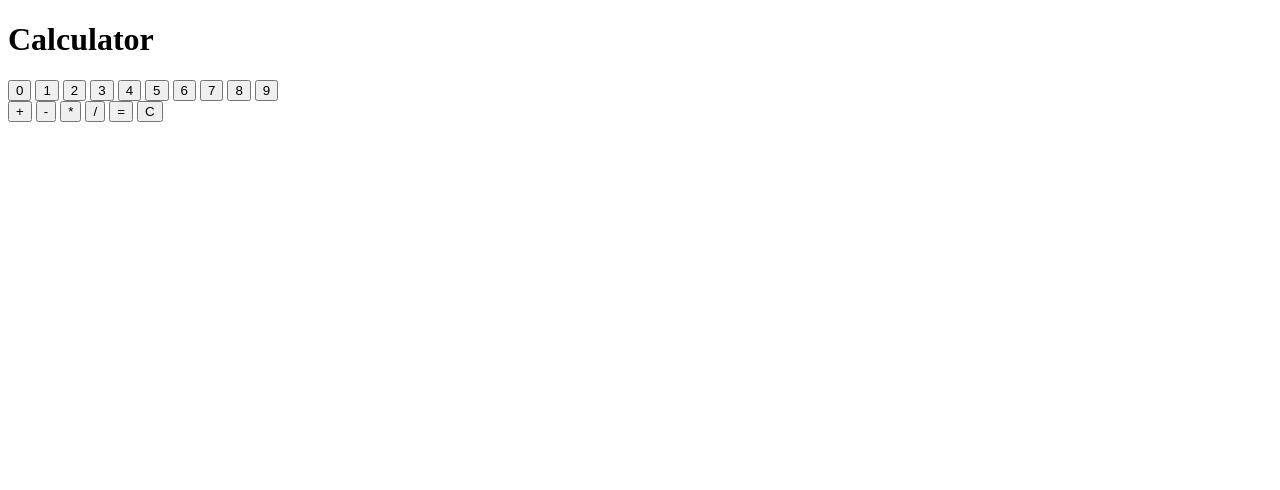
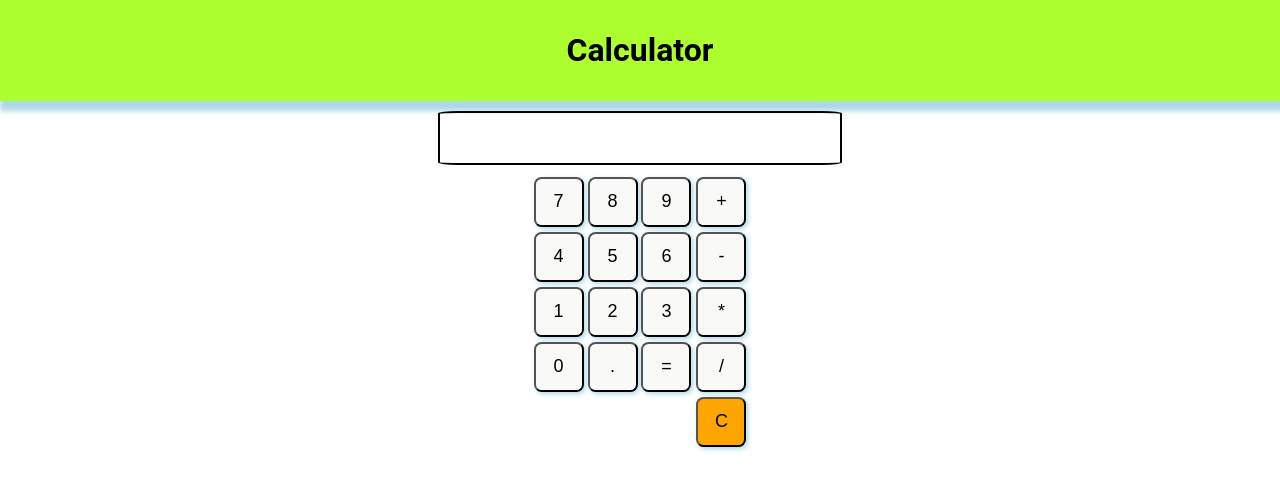
Before and after one commit to Daniel040506/calculator-website, a plain HTML site: page index.html in a window 1280 px wide. Drawn offline with Linux system fonts and the light colour scheme.

Commit message:
added styling to page, as well as decimal input and edge case handling

```diff
--- a/code.js
+++ b/code.js
@@ -40,7 +40,7 @@ let operator = "";
 
 let carriedOp = false;
 
-let numbers = Array.from(document.querySelectorAll(".numbers > button"));
+let numbers = Array.from(document.querySelectorAll(".number"));
 
 
 function updateDisplayInput(input) {
@@ -49,11 +49,26 @@ function updateDisplayInput(input) {
         carriedOp=false;
         return;
     }
+
+    if (input === "." && display.textContent.includes(".")) return;
+    if (display.textContent.length > 30) {
+        alert("inputted number is too large");
+        return;
+    }
     display.textContent = display.textContent + input;
 
 }
 
 function updateDisplayTotal(input) {
+
+    input = input.toString();
+
+    if (input.includes(".")) {
+        if (input.slice(input.indexOf(".")).length > 10) {
+            input = Number(input).toFixed(10);
+        }
+    }
+
     display.textContent = input;
 }
 
--- a/index.html
+++ b/index.html
@@ -7,30 +7,47 @@
     <link rel="stylesheet" href="styles.css">
 </head>
 <body>
+    <div class = Header>
         <H1>Calculator</H1>
+
+    </div>
     <div class="display">
         12312314
     </div>
+    <div class="buttons">
         <div class="numbers">
-        <button class="0">0</button>
-        <button class="1">1</button>
-        <button class="2">2</button>
-        <button class="3">3</button>
-        <button class="4">4</button>
-        <button class="5">5</button>
-        <button class="6">6</button>
-        <button class="7">7</button>
-        <button class="8">8</button>
-        <button class="9">9</button>
+            <div class="row1">
+                <button class="number">7</button>
+                <button class="number">8</button>
+                <button class="number">9</button>
+            </div>
+            <div class="row2">
+                <button class="number">4</button>
+                <button class="number">5</button>
+                <button class="number">6</button>
+            </div>
+            <div class="row1">
+                <button class="number">1</button>
+                <button class="number">2</button>
+                <button class="number">3</button>
+            </div>
+            <div class="row0">
+                <button class="number">0</button>
+                <button class="number">.</button>
+                <button class="equal">=</button>
+            </div>
         </div>
         <div class="operators">
             <button class="add">+</button>
             <button class="subtract">-</button>
             <button class="multiply">*</button>
             <button class="divide">/</button>
-        <button class="equal">=</button>
             <button class="c">C</button>
         </div>
+
+    </div>
+
+
 
 
 
--- a/styles.css
+++ b/styles.css
@@ -0,0 +1,82 @@
+body {
+    margin:0px;
+    font-family:'Roboto', sans-serif;
+    display: flex;
+    flex-direction: column;
+    flex:1;
+    justify-content: space-evenly;
+    align-items: center;
+
+}
+
+.Header {
+    text-align: left;
+    padding:10px;
+    display: flex;
+    flex:1;
+    flex-direction: row;
+    background-color: greenyellow;
+    width:100%;
+    justify-content: space-around;
+    box-shadow: 10px 10px 5px lightblue;
+}
+
+.display {
+    margin: 10px;
+    border: 2px solid black;
+    width: 400px;
+    height:50px;
+    text-align: center;
+    font-size: 18px;
+    font-weight: #F9FAF8;
+    display: flex;
+    justify-content: center;
+    align-items: center;
+    border-radius: 5%;
+}
+
+.buttons {
+    display: flex;
+    margin:2px;
+    gap: 5px;
+
+
+}
+
+.operators {
+    display: flex;
+    flex-direction: column;
+    gap:5px;
+}
+
+.numbers {
+    display: flex;
+    flex-direction: column;
+
+    gap:5px;
+
+}
+
+
+button {
+    background-color: #F9FAF8;
+    border-radius: 15%;
+    width:50px;
+    height:50px;
+    box-shadow: 2px 2px 5px lightblue;
+    font-size: 18px;
+    font-weight: #F9FAF8;
+}
+
+button:hover {
+    background-color: lightgray;
+}
+
+button:active {
+    background-color: grey;
+}
+
+.c {
+    background-color: orange;
+
+}
```
Lines whose indentation alone changed are shown as unchanged.
